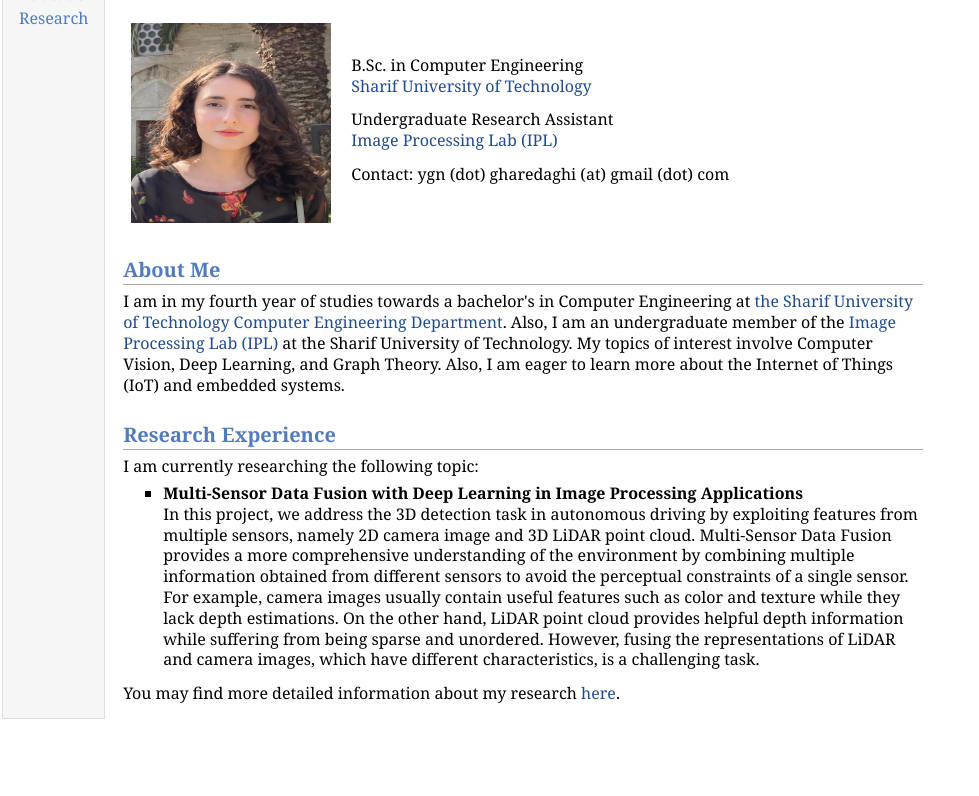
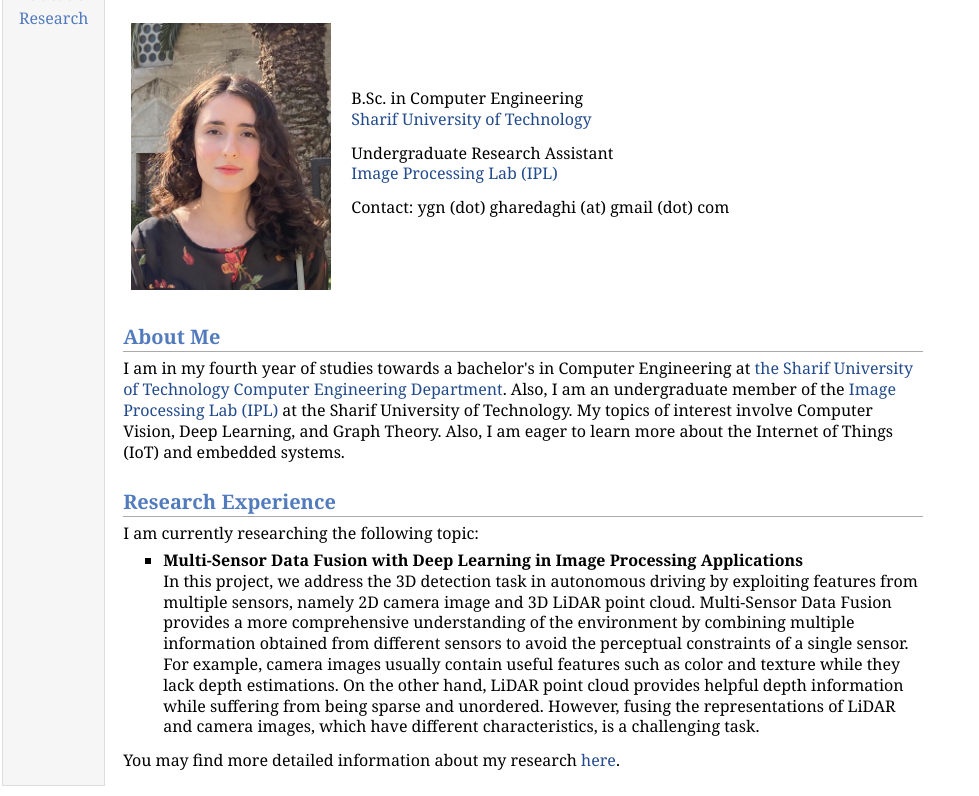
Before and after one commit to yeggh/yeggh.github.io, a plain HTML site: page index.html in a window 1280 px wide. Shown: the part 53-849 px from the top of the page, without its empty margins (0-979 px from the left). Before the commit the page ends 800 px from the top, so only its background shows below. Drawn offline with nearby package versions, Linux system fonts and the light colour scheme; some packages are replaced by stand-ins of ours.

Commit message:
Update index.html image dim

```diff
--- a/index.html
+++ b/index.html
@@ -29,7 +29,7 @@ MathJax.Hub.Config({
 <h1>Yeganeh Gharedaghi</h1>
 </div>
 <table class="imgtable"><tr><td>
-<img src="./images/yeganeh-profile_2.png" alt="Yeganeh Gharedaghi" width="200px" height="200px" />&nbsp;</td>
+<img src="./images/yeganeh-profile_2.png" alt="Yeganeh Gharedaghi" width="200px" height="267px" />&nbsp;</td>
 <td align="left"><p>B.Sc. in Computer Engineering<br />
 <a href="http://www.en.sharif.edu/" target=&ldquo;blank&rdquo;>Sharif University of Technology</a>
 </p>
```
